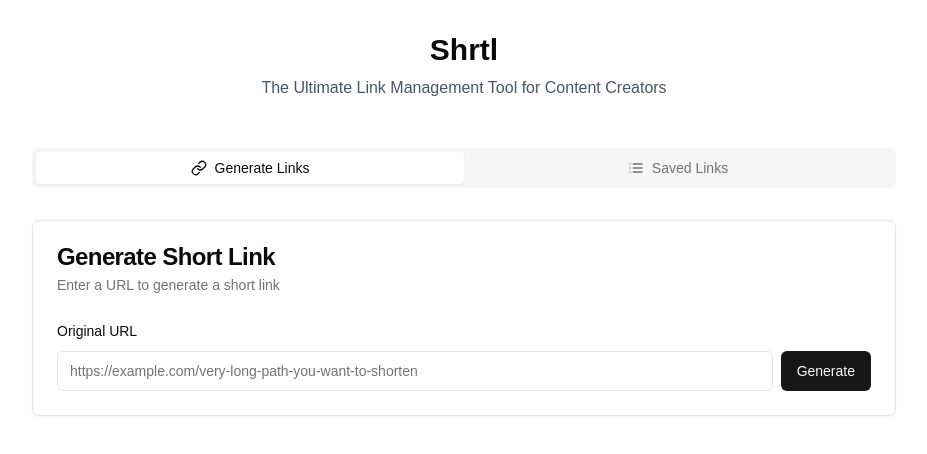
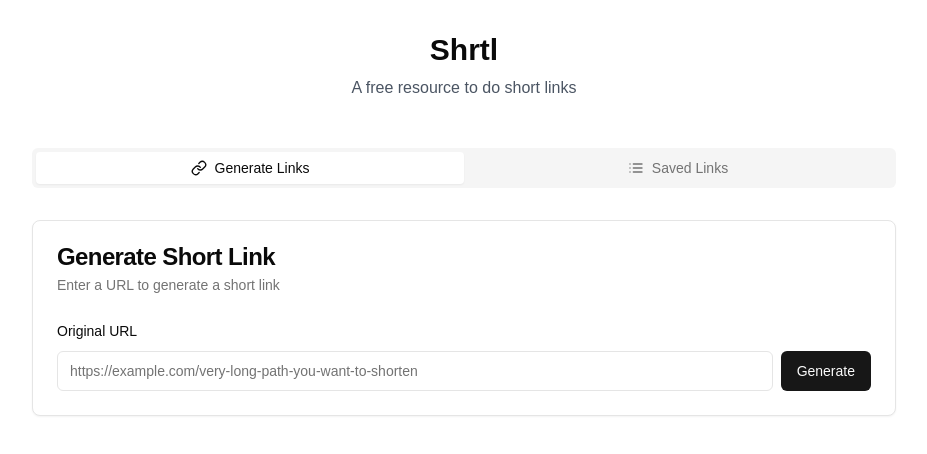
Before and after one commit to ramiroAlvarez9/shortlink-front, a Next.js app: page / in a window 1280 px wide. Shown: the top 454 px of the page, without its empty margins (176-1103 px from the left). Built offline with nearby package versions, Linux system fonts and the light colour scheme.

Commit message:
update: title

```diff
--- a/components/link-shortener.tsx
+++ b/components/link-shortener.tsx
@@ -1,18 +1,25 @@
-"use client"
-import { useState } from "react"
-import { Tabs, TabsContent, TabsList, TabsTrigger } from "@/components/ui/tabs"
-import { LinkIcon, ListIcon } from "lucide-react"
-import { CardDescription } from "./ui/card"
-import LinkGenerator from "@/components/link-generator"
-import SavedLinks from "@/components/saved-links"
+"use client";
+import { useState } from "react";
+import { Tabs, TabsContent, TabsList, TabsTrigger } from "@/components/ui/tabs";
+import { LinkIcon, ListIcon } from "lucide-react";
+import { CardDescription } from "./ui/card";
+import LinkGenerator from "@/components/link-generator";
+import SavedLinks from "@/components/saved-links";
 
 export default function LinkShortener() {
-  const [activeTab, setActiveTab] = useState("generate")
+  const [activeTab, setActiveTab] = useState("generate");
   return (
     <div className="container mx-auto px-4 py-8 max-w-4xl">
       <h1 className="text-3xl font-bold text-center mb-2">Shrtl</h1>
-      <p className="text-gray-600 text-center mb-12 ">The Ultimate Link Management Tool for Content Creators</p>
-      <Tabs defaultValue="generate" value={activeTab} onValueChange={setActiveTab} className="w-full">
+      <p className="text-gray-600 text-center mb-12 ">
+        A free resource to do short links
+      </p>
+      <Tabs
+        defaultValue="generate"
+        value={activeTab}
+        onValueChange={setActiveTab}
+        className="w-full"
+      >
         <TabsList className="grid w-full grid-cols-2 mb-8">
           <TabsTrigger value="generate" className="flex items-center gap-2">
             <LinkIcon className="h-4 w-4" />
@@ -33,5 +40,5 @@ export default function LinkShortener() {
         </TabsContent>
       </Tabs>
     </div>
-  )
+  );
 }
```
